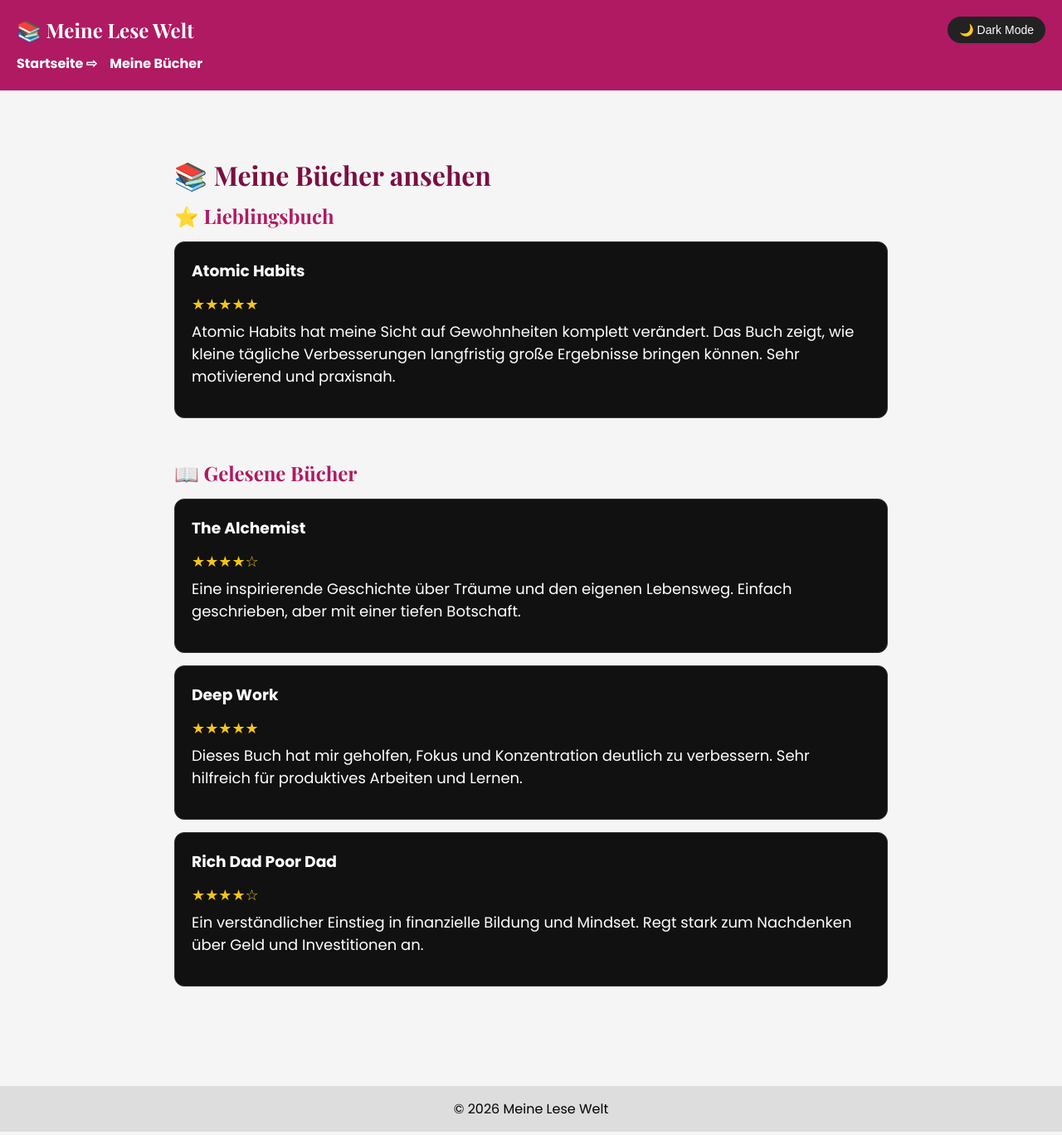
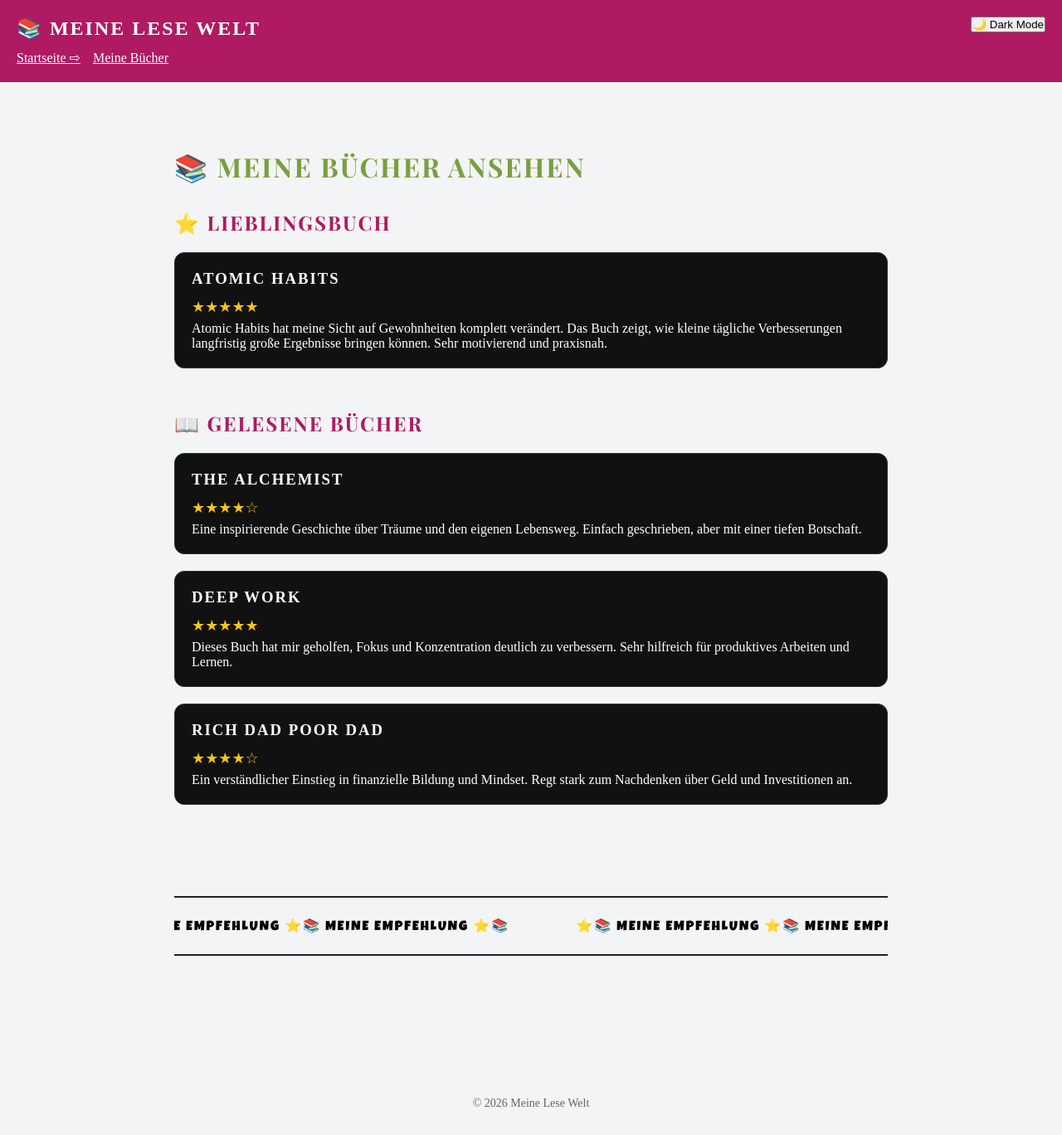
Before and after one commit to maryam676677-create/cool-app, a Next.js app in the folder cool-app/: page /books in a window 1280 px wide. Shown: the whole page at 83% size. Built offline with nearby package versions, Linux system fonts and the light colour scheme.

Commit message:
Design verbessert, Footer, Header & Schrift angepasst

```diff
--- a/cool-app/app/books/page.tsx
+++ b/cool-app/app/books/page.tsx
@@ -1,8 +1,13 @@
-import { Playfair_Display } from "next/font/google";
+import { Playfair_Display, Luckiest_Guy } from "next/font/google";
 
 const playfair = Playfair_Display({
 subsets: ["latin"],
 weight: ["400", "700"],
+});
+
+const beastFont = Luckiest_Guy({
+subsets: ["latin"],
+weight: ["400"],
 });
 
 export default function BooksPage() {
@@ -11,41 +16,46 @@
 className="fade-in"
 style={{
 minHeight: "100vh",
-padding: "60px 20px",
-color: "#ffffff",
+padding: "80px 20px",
 maxWidth: "900px",
 margin: "0 auto",
 }}
-
 >
-<h1 className={playfair.className} style={{ color: "#790f42" }}>
+{/* Titel */}
+<h1
+className={playfair.className}
+style={{ color: "#7a9f42", marginBottom: "30px" }}
+>
 📚 Meine Bücher ansehen
 </h1>
 
-
 {/* Lieblingsbuch */}
-<section style={sectionStyle}>
-<h2 className={playfair.className} style={{ color: "#af1a62" }}>
-⭐ Lieblingsbuch</h2>
+<section style={{ marginBottom: "50px" }}>
+<h2
+className={playfair.className}
+style={{ color: "#af1a62", marginBottom: "20px" }}
+>
+⭐ Lieblingsbuch
+</h2>
 
 <div style={cardStyle}>
 <h3>Atomic Habits</h3>
 <p style={ratingStyle}>★★★★★</p>
 <p>
 Atomic Habits hat meine Sicht auf Gewohnheiten komplett verändert.
-Das Buch zeigt, wie kleine tägliche Verbesserungen langfristig große
-Ergebnisse bringen können. Sehr motivierend und praxisnah.
+Das Buch zeigt, wie kleine tägliche Verbesserungen langfristig
+große Ergebnisse bringen können. Sehr motivierend und praxisnah.
 </p>
 </div>
 </section>
 
+{/* Gelesene Bücher */}
 <h2
 className={playfair.className}
-style={{ color: "#af1a62" }}
+style={{ color: "#af1a62", marginBottom: "20px" }}
 >
 📖 Gelesene Bücher
 </h2>
-
 
 <div style={cardStyle}>
 <h3>The Alchemist</h3>
@@ -73,22 +83,39 @@
 Regt stark zum Nachdenken über Geld und Investitionen an.
 </p>
 </div>
+
+{/* ============================= */}
+{/* MR BEAST MARQUEE */}
+{/* ============================= */}
+
+
+<section style={{ marginTop: "110px" }}>
+<div className="marquee">
+<div className="marquee-content">
+<span className={`${beastFont.className} beast-text`}>
+⭐📚 MEINE EMPFEHLUNG ⭐📚 MEINE EMPFEHLUNG ⭐📚 MEINE EMPFEHLUNG ⭐📚
+</span>
+<span className={`${beastFont.className} beast-text`}>
+⭐📚 MEINE EMPFEHLUNG ⭐📚 MEINE EMPFEHLUNG ⭐📚 MEINE EMPFEHLUNG ⭐📚
+</span>
+</div>
+</div>
+</section>
 </main>
 );
 }
 
-/* ===== Styles ===== */
-
-const sectionStyle = {
-marginBottom: "50px",
-};
+/* ========================= */
+/* Styles */
+/* ========================= */
 
 const cardStyle = {
 border: "1px solid #333",
 borderRadius: "12px",
 padding: "20px",
-marginTop: "15px",
+marginTop: "20px",
 backgroundColor: "#111",
+color: "white",
 };
 
 const ratingStyle = {
--- a/cool-app/app/globals.css
+++ b/cool-app/app/globals.css
@@ -1,82 +1,93 @@
-/* RESET */
+@tailwind base;
+@tailwind components;
+@tailwind utilities;
+
+/* ============================= */
+/* Base Reset + Body Settings */
+/* ============================= */
+
 * {
 margin: 0;
 padding: 0;
 box-sizing: border-box;
 }
 
-/* BODY STANDARD */
 body {
-font-family: Arial, sans-serif;
-background-color: #f5f5f5;
-color: #333;
+background-color: #f3f4f6;
 transition: background 0.3s ease, color 0.3s ease;
 }
 
-/* DARK MODE */
-.dark {
-background-color: #111;
-color: white;
+.dark body {
+background-color: #111827;
+
 }
 
-/* Überschriften */
-h1,
-h2,
-h3 {
+/* ============================= */
+/* Typography */
+/* ============================= */
+
+h1, h2, h3 {
 margin-bottom: 12px;
+letter-spacing: 2px;
+text-transform: uppercase;
 }
 
-/* Absätze */
-p {
-margin-bottom: 16px;
-font-size: 18px;
+/* ============================= */
+/* MR BEAST TEXT STYLE (CLEAN) */
+/* ============================= */
+
+.beast-text {
+font-size: 58px;
+font-weight: 400; /* Luckiest Guy ist schon dick */
+text-transform: uppercase;
+letter-spacing: 2px;
+color: #000;
 }
 
-/* Links */
-a {
-text-decoration: none;
-font-weight: bold;
+/* ============================= */
+/* SLOW INFINITE MARQUEE */
+/* ============================= */
+
+.marquee {
+overflow: hidden;
+white-space: nowrap;
+background: transparent;
+padding: 24px 0;
+border-top: 2px solid #222;
+border-bottom: 2px solid #222;
 }
 
-/* Buttons */
-button {
-padding: 12px 24px;
-border-radius: 8px;
-border: none;
-cursor: pointer;
-font-size: 16px;
+.marquee-content {
+display: flex;
+gap: 80px;
+animation: scroll 15s linear infinite;
 }
 
-/* Dark Mode Toggle Button */
-.toggle {
-position: fixed;
-top: 20px;
-right: 20px;
-padding: 8px 14px;
-border-radius: 20px;
-border: none;
-cursor: pointer;
-background: #222;
-color: white;
-font-size: 14px;
+.marquee-content span {
+font-size: inherit;
+font-weight: inherit;
+color: inherit;
 }
 
-/* Animation */
-.fade-in {
-opacity: 0;
-animation: fadeIn 1.5s ease forwards;
+@keyframes scroll {
+from {
+transform: translateX(0%);
+}
+to {
+transform: translateX(-100%);
+}
+}
+.footer {
+width: 100%;
+text-align: center;
+padding: 30px 0;
+margin-top: 60px;
+font-size: 14px;
+font-weight: 400; /* NICHT fett */
+color: #666;
 }
 
-@keyframes fadeIn {
-to {
-opacity: 1;
+/* Dark Mode */
+body.dark .footer {
+color: #bbb;
 }
-}
-
-/* Gradient Text */
-.gradient-text {
-background: linear-gradient(90deg, #7a1fa2, #ab47bc);
-background-clip: text;
--webkit-background-clip: text;
--webkit-text-fill-color: transparent;
-}
--- a/cool-app/app/layout.tsx
+++ b/cool-app/app/layout.tsx
@@ -3,18 +3,11 @@
 import "./globals.css";
 import Link from "next/link";
 import { useState } from "react";
+import { Luckiest_Guy } from "next/font/google";
 
-import { Playfair_Display } from "next/font/google";
-import { Poppins } from "next/font/google";
-
-const poppins = Poppins({
+const luckiest = Luckiest_Guy({
 subsets: ["latin"],
-weight: ["400", "600", "700"],
-});
-
-const playfair = Playfair_Display({
-subsets: ["latin"],
-weight: ["400", "700"],
+weight: "400",
 });
 
 export default function RootLayout({
@@ -25,56 +18,52 @@
 const [dark, setDark] = useState(false);
 
 return (
-<html lang="de">
+<html lang="de" className={dark ? "dark" : ""}>
 <body
-className={`${poppins.className} ${dark ? "dark" : ""}`}
+className={` bg-white dark:bg-gray-900 transition-colors duration-300`}
 style={{ margin: 0 }}
 >
-{/* DARK MODE BUTTON */}
-<button
-onClick={() => setDark(!dark)}
-className="toggle"
->
-{dark ? "☀️ Light Mode" : "🌙 Dark Mode"}
-</button>
-
-{/* HEADER */}
 <header
 style={{
-padding: "20px",
 backgroundColor: "#af1a62",
 color: "white",
+padding: "20px",
+display: "flex",
+justifyContent: "space-between",
+alignItems: "flex-start",
 }}
 >
-<h2 className={playfair.className}>
-📚 Meine Lese Welt
-</h2>
+<div>
+<h2 style={{ color: "white" }}>📚 Meine Lese Welt</h2>
 
 <nav style={{ marginTop: "10px" }}>
 <Link href="/" style={{ color: "white", marginRight: "15px" }}>
 Startseite ⇨
 </Link>
+
 <Link href="/books" style={{ color: "white" }}>
 Meine Bücher
 </Link>
 </nav>
+</div>
+
+<button onClick={() => setDark(!dark)}>
+{dark ? "☀️ Light Mode" : "🌙 Dark Mode"}
+</button>
 </header>
 
 {/* SEITENINHALT */}
-<main style={{ padding: "20px" }}>{children}</main>
+<main className="p-5 min-h-screen">
+{children}
+</main>
 
 {/* FOOTER */}
-<footer
-style={{
-padding: "15px",
-marginTop: "40px",
-textAlign: "center",
-backgroundColor: dark ? "#222" : "#dddddd",
-color: dark ? "white" : "black",
-}}
->
+<footer className="footer">
 © 2026 Meine Lese Welt
 </footer>
+
+
+
 </body>
 </html>
 );
--- a/cool-app/app/page.tsx
+++ b/cool-app/app/page.tsx
@@ -5,6 +5,7 @@
 subsets: ["latin"],
 weight: ["400", "700"],
 });
+
 export default function HomePage() {
 return (
 <main
@@ -40,7 +41,6 @@
 Hier teile ich meine Gedanken. 💭🌙
 </p>
 
-
 {/* BUTTON → zweite Seite */}
 <Link
 href="/books"
@@ -48,8 +48,8 @@
 display: "inline-block",
 marginTop: "40px",
 padding: "14px 28px",
-backgroundColor: "#eef612",
-color: "#ffffff",
+backgroundColor: "#ef6f12",
+color: "#efe8e8",
 fontSize: "18px",
 borderRadius: "10px",
 textDecoration: "none",
```
